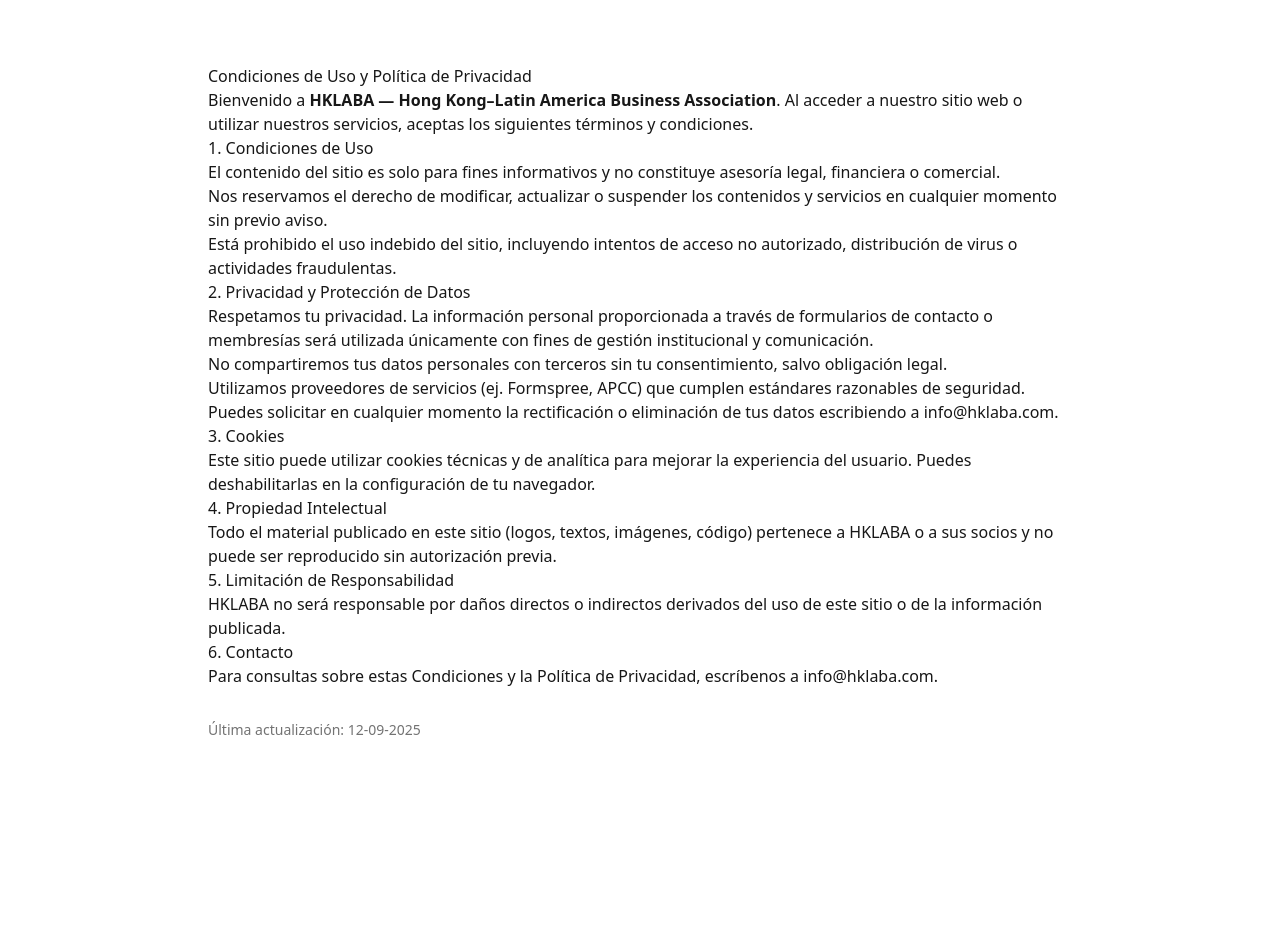
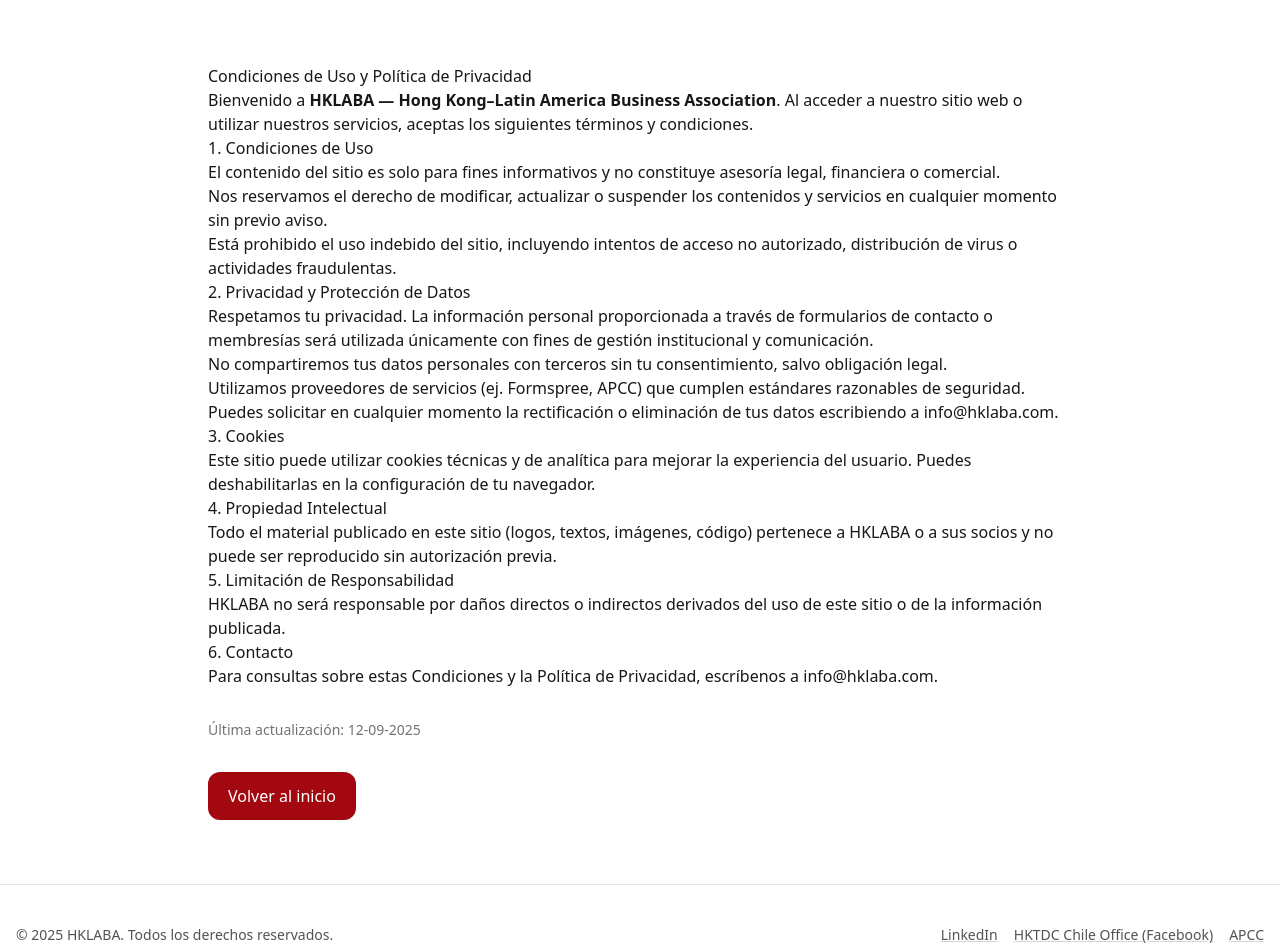
Before and after one commit to TronxGroup/hklaba, a Next.js app: page /condiciones in a window 1280 px wide. Shown: the top 952 px of the page. Before the commit the page ends 804 px from the top, so only its background shows below. Built offline with nearby package versions, Linux system fonts and the light colour scheme.

Commit message:
Update page.tsx

```diff
--- a/app/condiciones/page.tsx
+++ b/app/condiciones/page.tsx
@@ -1,7 +1,7 @@
 export default function CondicionesPrivacidad() {
   return (
-    <div className="min-h-screen bg-white text-neutral-900">
-      <main className="mx-auto max-w-4xl px-4 py-16 prose prose-neutral">
+    <div className="min-h-screen bg-white text-neutral-900 flex flex-col">
+      <main className="flex-1 mx-auto max-w-4xl px-4 py-16 prose prose-neutral">
         <h1>Condiciones de Uso y Política de Privacidad</h1>
         <p>
           Bienvenido a <strong>HKLABA — Hong Kong–Latin America Business Association</strong>.
@@ -49,7 +49,24 @@
         <p className="text-sm text-neutral-500 mt-8">
           Última actualización: {new Date().toLocaleDateString('es-CL')}
         </p>
+
+        <div className="mt-8">
+          <a href="/" className="inline-flex rounded-xl bg-hklRed text-white px-5 py-3 font-medium hover:bg-red-800 transition">Volver al inicio</a>
+        </div>
       </main>
+
+      <footer className="py-10 border-t border-neutral-200">
+        <div className="mx-auto max-w-7xl px-4 text-sm text-neutral-500 flex flex-col sm:flex-row items-start sm:items-center justify-between gap-4">
+          <div className="flex items-center gap-3">
+            <span className="text-neutral-600">© {new Date().getFullYear()} HKLABA. Todos los derechos reservados.</span>
+          </div>
+          <div className="flex flex-wrap items-center gap-4 text-neutral-600">
+            <a href="https://www.linkedin.com/company/hklaba" target="_blank" rel="noreferrer" className="underline decoration-neutral-300 hover:text-hklRed">LinkedIn</a>
+            <a href="https://www.web.facebook.com/hktdc_latam" target="_blank" rel="noreferrer" className="underline decoration-neutral-300 hover:text-hklRed">HKTDC Chile Office (Facebook)</a>
+            <a href="https://www.asiapacific-chamber.com" target="_blank" rel="noreferrer" className="underline decoration-neutral-300 hover:text-hklRed">APCC</a>
+          </div>
+        </div>
+      </footer>
     </div>
   );
 }
```
